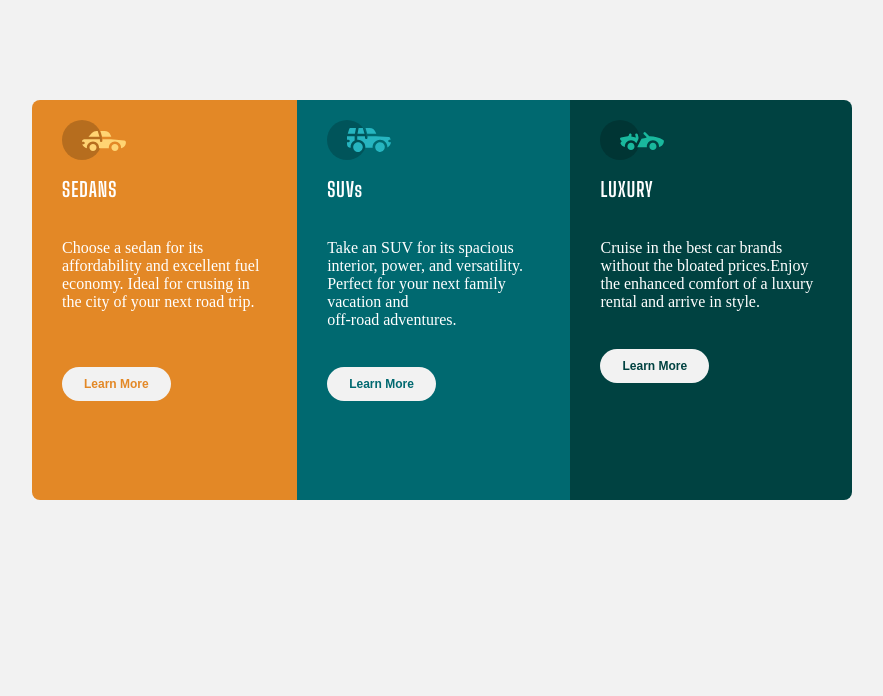
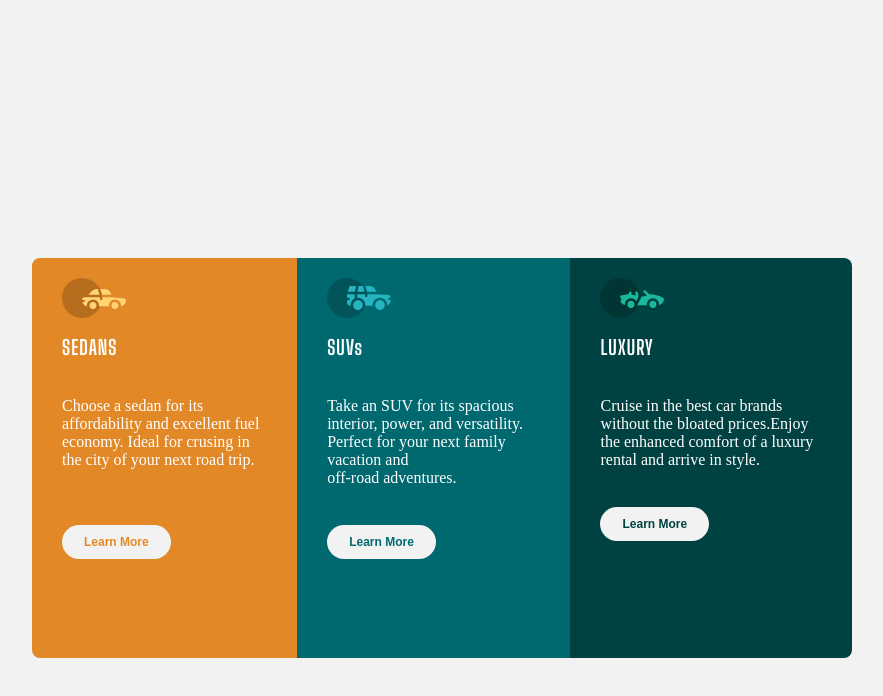
Before and after one commit to bushrah-dev/3-column, a plain HTML site: page index.html in a window 1280 px wide. Shown: the whole page, without its empty margins (198-1081 px from the left). Drawn offline with Linux system fonts and the light colour scheme.

Commit message:
Update index.css

```diff
--- a/index.css
+++ b/index.css
@@ -31,10 +31,11 @@
 
 
 body{
-    margin: 0;
-    padding: 0;
-    height: 100vh;
-    /* font-family: 'Big Shoulders Display', san-serif;; */
+
+    min-height: 100vh;
+    display: flex;
+    justify-content: center;
+    align-items: center;
     background:  hsl(0, 0%, 95%) ;
 
 
```
